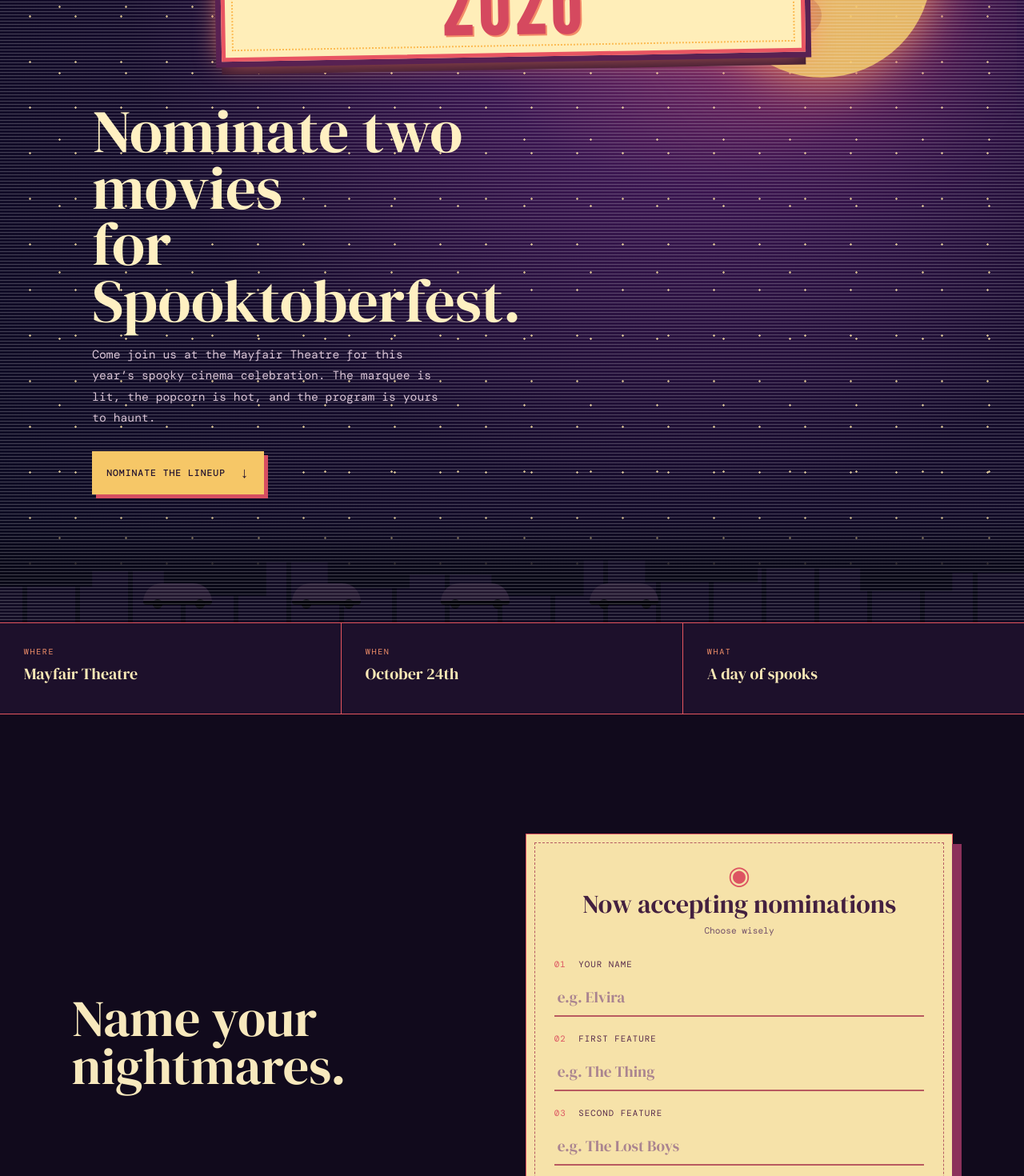
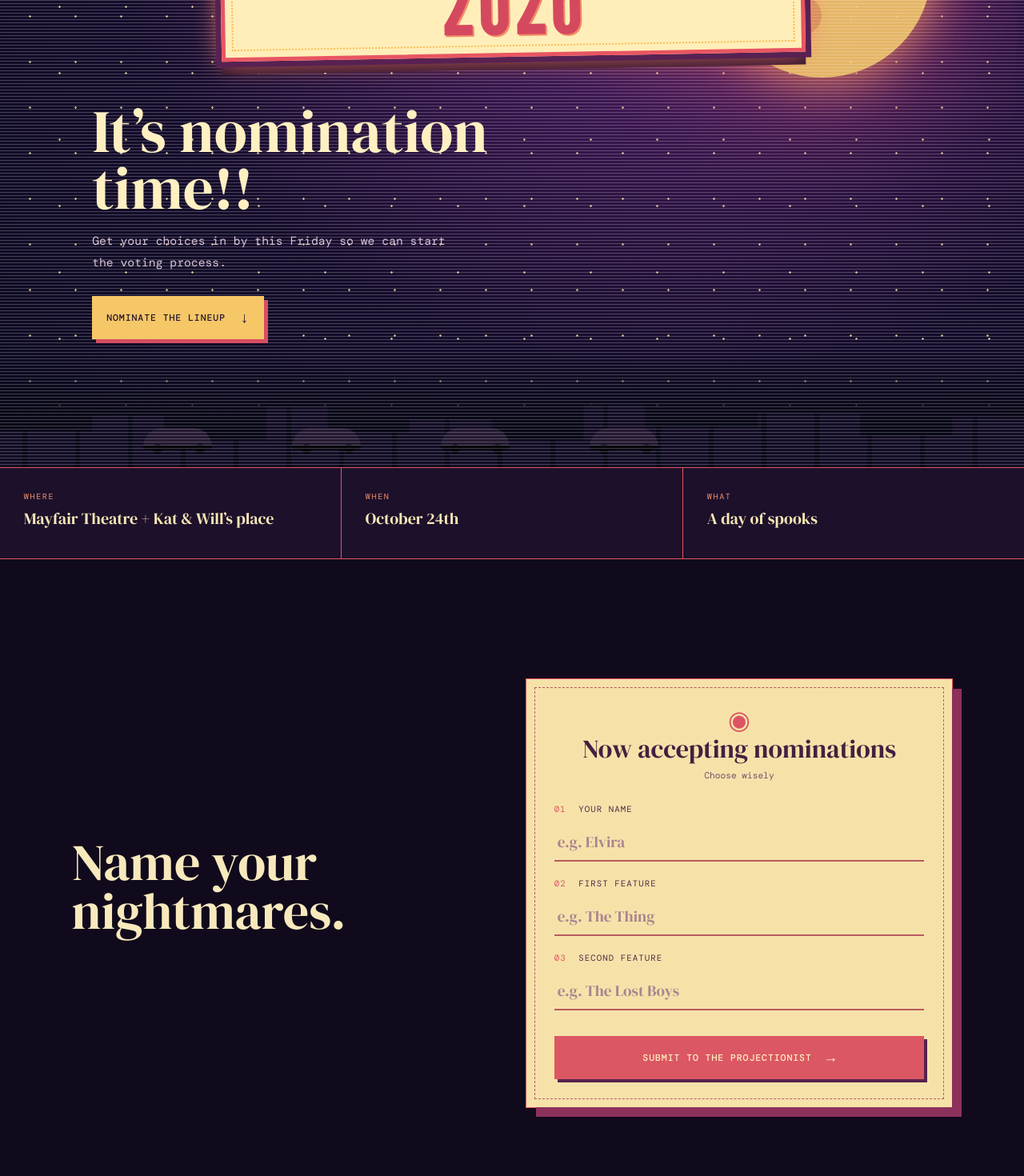
Before and after one commit to wfairclough/spooktoberfest.boo, a SvelteKit app in the folder apps/web/: page / in a window 1280 px wide. Shown: the part 240-1710 px from the top of the page at 80% size. Built offline with nearby package versions, Linux system fonts and the light colour scheme; no server answers.

Commit message:
copy: clarify nomination deadline and event locations

```diff
--- a/apps/web/src/routes/+page.svelte
+++ b/apps/web/src/routes/+page.svelte
@@ -14,11 +14,8 @@
 			<h1 id="festival-title">Spooktoberfest <em>2026</em></h1>
 		</div>
 		<div class="hero-copy">
-			<h2>Nominate two movies<br />for Spooktoberfest.</h2>
-			<p>
-				Come join us at the Mayfair Theatre for this year’s spooky cinema celebration. The marquee
-				is lit, the popcorn is hot, and the program is yours to haunt.
-			</p>
+			<h2>It’s nomination time!!</h2>
+			<p>Get your choices in by this Friday so we can start the voting process.</p>
 			<a class="ticket-button" href="#nominate">Nominate the lineup <span>↓</span></a>
 		</div>
 		<div class="horizon" aria-hidden="true">
@@ -29,7 +26,7 @@
 
 	<section class="details" aria-label="Event details">
 		<div>
-			<span>Where</span><strong>Mayfair Theatre</strong>
+			<span>Where</span><strong>Mayfair Theatre + Kat &amp; Will’s place</strong>
 		</div>
 		<div>
 			<span>When</span><strong>October 24th</strong>
@@ -105,7 +102,7 @@
 							{form.errors.movieTwo}
 						</p>{/if}
 				</div>
-				<button type="submit">Submit your 2 noms <span>→</span></button>
+				<button type="submit">Submit to the projectionist <span>→</span></button>
 			</form>
 		{/if}
 	</section>
```
